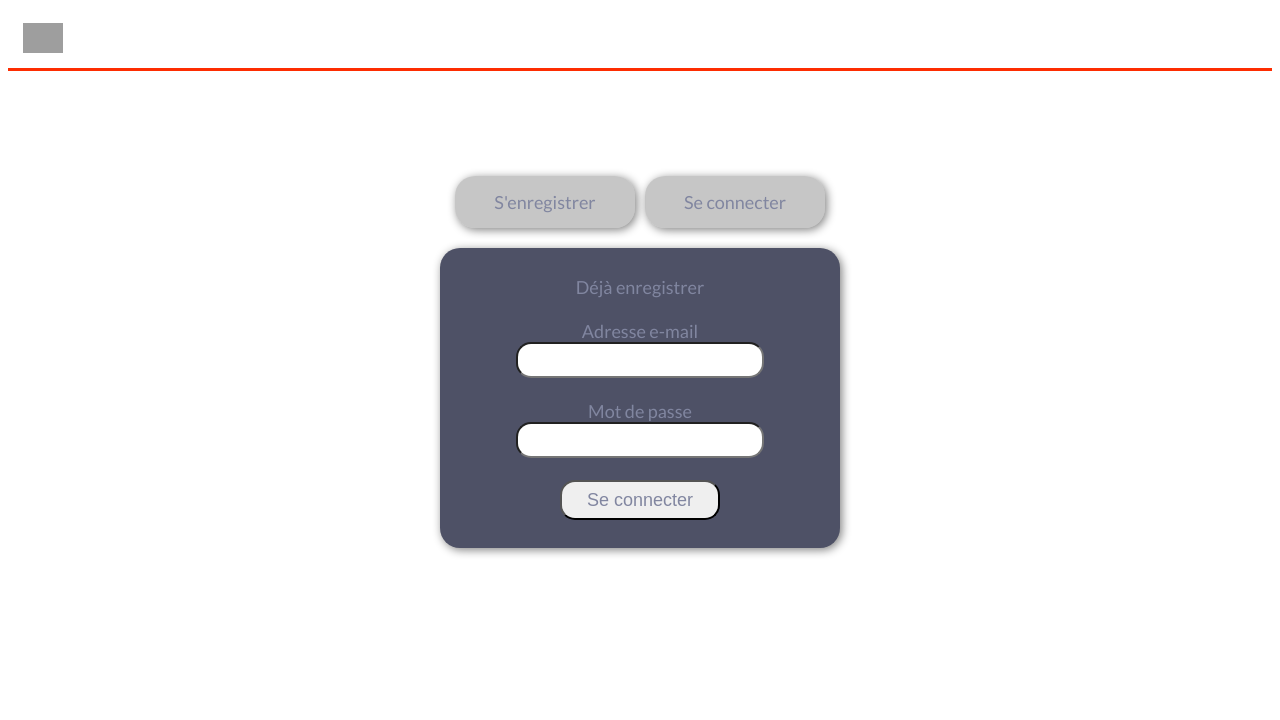
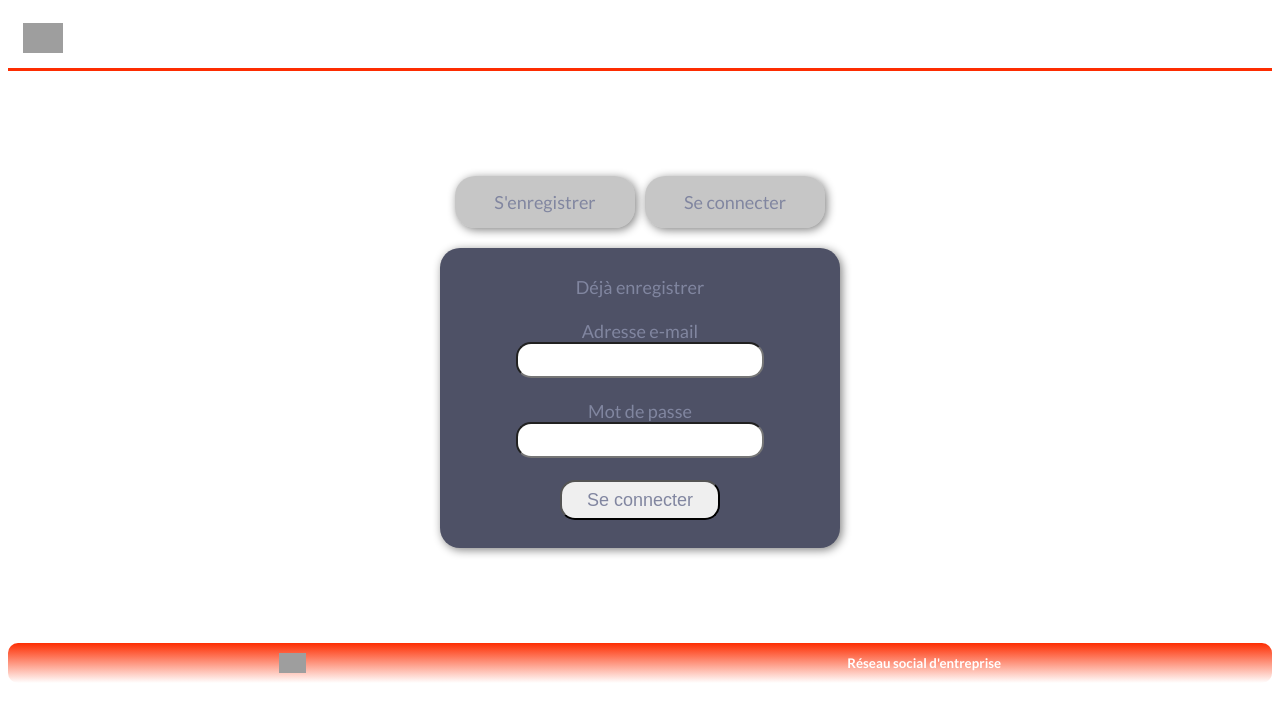
Before and after one commit to MDI93/groupomania_social_media, a React (Create React App) app in the folder client/: page / in a window 1280 px wide. Shown: the top 720 px of the page. Built offline with nearby package versions, Linux system fonts and the light colour scheme; grey boxes are pictures that could not be loaded.

Commit message:
Create 'Footer', 'LikeButton' &  'DeleteButton' components,  modif 'NavBar'

```diff
--- a/client/src/App.js
+++ b/client/src/App.js
@@ -1,11 +1,13 @@
 import IndexRoutes from './components/Routes/index'
 import styled from 'styled-components';
-
+import Footer from './components/Footer';
+// import './App.css';
 
 const App = () => {
   return (
     <StyledBody>
       <IndexRoutes />
+      <Footer />
     </StyledBody>
   );
 }
--- /dev/null
+++ b/client/src/components/Footer.js
@@ -0,0 +1,32 @@
+import React from 'react'
+import styled from 'styled-components';
+import WhiteLogo from '../assets/Logos/logo_monochrome_white.svg'
+
+const Footer = () => {
+  return (
+    <StyledFooter>
+        <StyledLogo src={WhiteLogo} alt="Logo de l'entreprise Groupomania" />
+        <StyledH5>Réseau social d'entreprise</StyledH5>
+    </StyledFooter>
+  )
+}
+
+export default Footer;
+
+const StyledFooter = styled.div`
+    display: flex;
+    justify-content: space-around;
+    align-items: center;
+    margin-top: 80px;
+    border-radius: 10px 10px;
+    background: linear-gradient(#FD2D01, white);
+    height: 40px;
+`
+const StyledLogo = styled.img`
+    display: flex;
+    align-items: center;
+    height: 20px;
+`
+const StyledH5 = styled.h5`
+    color: white;
+`
--- a/client/src/components/Navbar.js
+++ b/client/src/components/Navbar.js
@@ -4,7 +4,6 @@ import styled from "styled-components";
 import { NavLink } from 'react-router-dom';
 import Logout from './Log/Logout';
 import { AuthUserContext } from '../context/UserContext';
-
 
 const Navbar = () => {
     const authId = useContext(AuthUserContext);
@@ -24,7 +23,7 @@ const Navbar = () => {
                 </StyledLi>
                 <StyledLi>
                     <StyledNavLink exact="true" to={'/newpost'}>
-                        <h3>Créer un post</h3>
+                        <h3>Créer un article</h3>
                     </StyledNavLink>
                 </StyledLi>
             </StyledUl>
--- /dev/null
+++ b/client/src/components/Post/LikeButton.js
@@ -0,0 +1,50 @@
+import React, { useContext, useEffect, useState } from "react";
+import styled from "styled-components";
+import { AuthUserContext } from "../../context/UserContext";
+
+
+const LikeButton = ({ post }) => {
+    const [liked, setLiked] = useState(false);
+    const authId = useContext(AuthUserContext);
+    const isLoggedIn = authId.isLoggedIn
+
+    const like = () => {}
+
+    const unlike = () => {}
+
+    useEffect(() => {
+        if(post.userLiked)
+            setLiked(true)
+    }, [isLoggedIn, liked, post.userLiked])
+    console.log(liked)
+    return(
+        <div className="like-container">
+            {isLoggedIn && liked === false && (
+                <StyledEmptyLikeBtn className="fa-regular fa-heart" onClick={like} alt="Bouton like"></StyledEmptyLikeBtn>
+            )}
+            {isLoggedIn && liked && (
+                <StyledFilledLikeBtn className="fa-solid fa-heart" onClick={unlike} alt="Bouton unlike"></StyledFilledLikeBtn>
+            )}
+        </div>
+    )
+};
+
+export default LikeButton;
+
+const StyledEmptyLikeBtn = styled.i`
+    font-size: 25px;
+    margin-left: 10px;
+    &:hover {
+        color: #FD2D01;
+        cursor: pointer;
+        transform: scale(1.08);
+    }
+`
+const StyledFilledLikeBtn = styled.i`
+    font-size: 25px;
+    &:hover {
+        color: #FD2D01;
+        cursor: pointer;
+        transform: scale(1.08);
+    }
+`
```
Also changed, not shown: client/src/components/Post/DeleteButton.js (added, +41 -0 lines).
